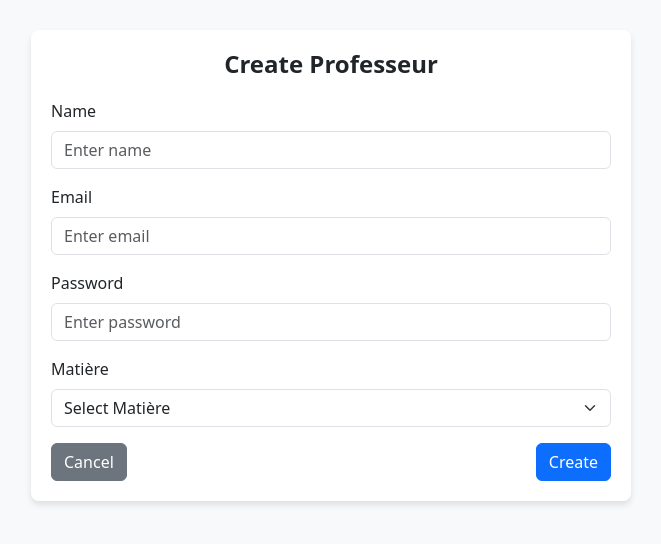
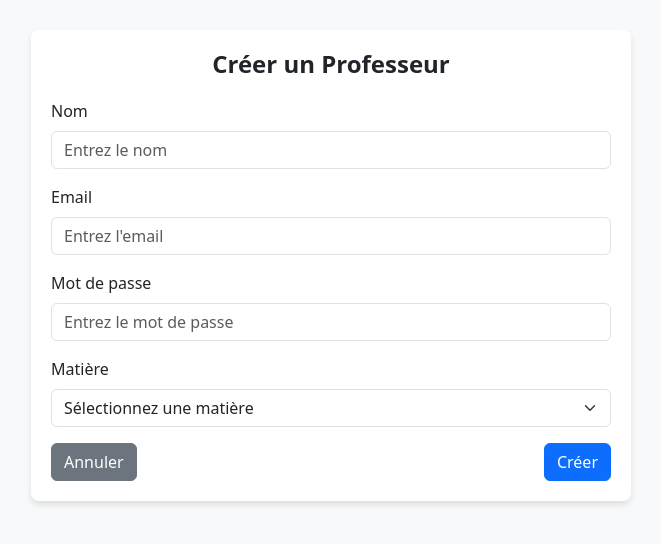
Before and after one commit to elqesbyy/myproject, a CodeIgniter 4 app: the page made by app/Views/professeur/create.php in a window 1280 px wide. Shown: the top 544 px of the page, without its empty margins (309-970 px from the left). Run offline with PHP 8.4 and a stand-in for CodeIgniter, Linux system fonts and the light colour scheme; the template is opened without the code that fills it, so the values that code supplies are empty; some libraries are stand-ins or nearby versions.

Commit message:
Prof_ views

```diff
--- a/app/Views/professeur/create.php
+++ b/app/Views/professeur/create.php
@@ -1,9 +1,9 @@
 <!DOCTYPE html>
-<html lang="en">
+<html lang="fr">
 <head>
     <meta charset="UTF-8">
     <meta name="viewport" content="width=device-width, initial-scale=1.0">
-    <title>Create Professeur</title>
+    <title>Créer un Professeur</title>
     <!-- Bootstrap CSS -->
     <link href="https://cdn.jsdelivr.net/npm/bootstrap@5.3.0/dist/css/bootstrap.min.css" rel="stylesheet">
     <style>
@@ -29,32 +29,32 @@
 <body>
     <div class="container">
         <div class="form-container">
-            <h1 class="form-title">Create Professeur</h1>
+            <h1 class="form-title">Créer un Professeur</h1>
             <form action='/professeur/store' method="post">
                 <div class="mb-3">
-                    <label for="name" class="form-label">Name</label>
-                    <input type="text" name="name" id="name" class="form-control" placeholder="Enter name" required>
+                    <label for="name" class="form-label">Nom</label>
+                    <input type="text" name="name" id="name" class="form-control" placeholder="Entrez le nom" required>
                 </div>
                 <div class="mb-3">
                     <label for="email" class="form-label">Email</label>
-                    <input type="email" name="email" id="email" class="form-control" placeholder="Enter email" required>
+                    <input type="email" name="email" id="email" class="form-control" placeholder="Entrez l'email" required>
                 </div>
                 <div class="mb-3">
-                    <label for="password" class="form-label">Password</label>
-                    <input type="password" name="password" id="password" class="form-control" placeholder="Enter password" required>
+                    <label for="password" class="form-label">Mot de passe</label>
+                    <input type="password" name="password" id="password" class="form-control" placeholder="Entrez le mot de passe" required>
                 </div>
                 <div class="mb-3">
                     <label for="matiere_id" class="form-label">Matière</label>
                     <select name="matiere_id" id="matiere_id" class="form-select">
-                        <option value="">Select Matière</option>
+                        <option value="">Sélectionnez une matière</option>
                         <?php foreach ($matieres as $matiere): ?>
                             <option value="<?= esc($matiere['id']); ?>"><?= esc($matiere['name']); ?></option>
                         <?php endforeach; ?>
                     </select>
                 </div>
                 <div class="d-flex justify-content-between">
-                    <a href="<?= site_url('professeur'); ?>" class="btn btn-secondary">Cancel</a>
-                    <button type="submit" class="btn btn-primary">Create</button>
+                    <a href="<?= site_url('professeur'); ?>" class="btn btn-secondary">Annuler</a>
+                    <button type="submit" class="btn btn-primary">Créer</button>
                 </div>
             </form>
         </div>
```
Also changed, not shown: app/Views/professeur/edit.php (+10 -10 lines), app/Views/professeur/index.php (+7 -7 lines).
